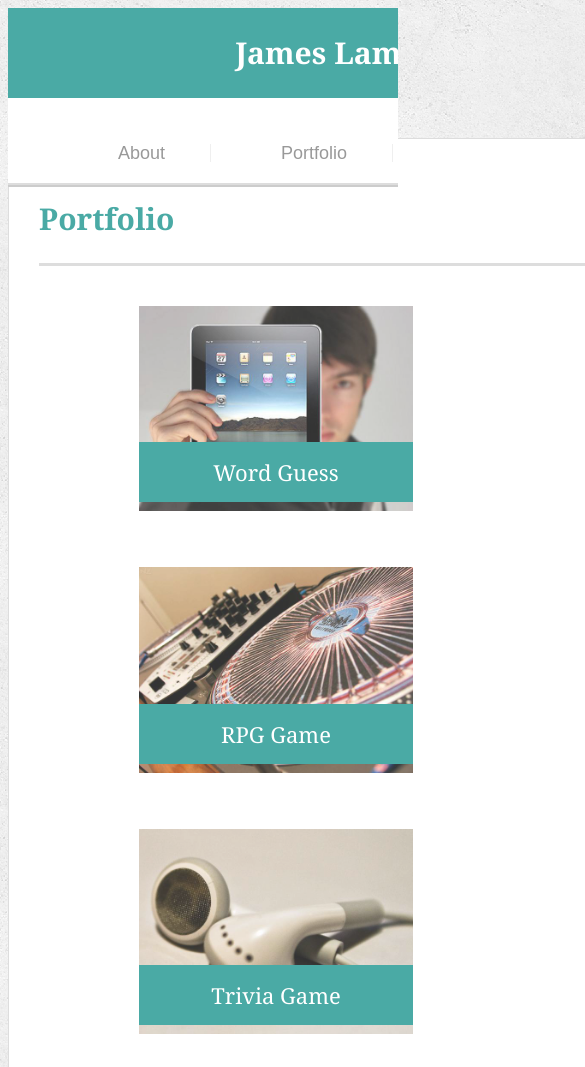
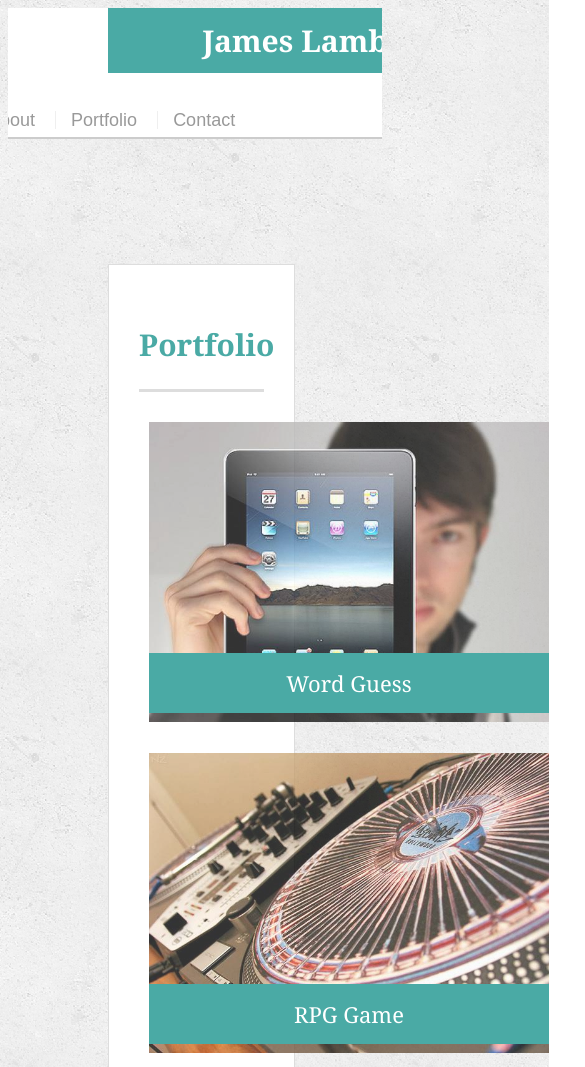
Before and after one commit to ruebush/Responsive-Portfolio, a plain HTML site: page portfolio.html in a window 390 px wide. Shown: the top 1067 px of the page, 585 px wide, since content can reach past the window. Drawn offline with Linux system fonts and the light colour scheme.

Commit message:
updated css @media

```diff
--- a/assets/css/style.css
+++ b/assets/css/style.css
@@ -218,109 +218,132 @@ input[type=submit] {
 
 @media (max-width: 640px) {
 
-	.container {
-		width: 640px;
-	}
-
-	header {
-		border-bottom: none;
+#masthead {
+  position: static;
+  margin: 0 0 10px 0;
 }
 
 #logo {
-		text-align: center;
-		width: 640px;
-	}
-
-
-	nav {
-		background-color: #fff;
-		width: 640px;
-		border-bottom: 2px solid #ddd;
+  width: 100%;
+  height: 65px;
+  line-height: 65px;
+  padding-bottom: 50px;
 }
 
 nav {
-		line-height: 60px;
+  width: 100%;
+  margin: 10px 0 10px 0;
 }
 
-	nav a {
-		margin-left: 40px;
-		padding-left: 70px;
+#main-container {
+  padding-top: 0px;
 }
 
-	.baby {
-		margin-left: 150px;
+.main-section {
+  padding: 15px;
+  width: 95%;
+  margin: 15px 15px 15px 15px;
 }
 
-	p {
-		word-wrap: break-word;
-		margin-top: 20px;
-		display: inline-block;
-	}
-
-	#content {
-		width: 560px;
-		margin-left: 40px;
-		margin-bottom: 30px;
+.auth-image {
+  width: 100%;
+  height: auto;
+  margin-top: 10px;
+  float: left;
+  margin-right: 25px;
 }
 
 .work {
-		margin-left: 100px;
+  width: 100%;
+  margin: 15px 15px 15px 15px;
+}
+
+.work img {
+  width: 95%;
+}
+
+.work h3 {
+  width: 95%;
+}
+
+@media (max-width: 768px) {
+
+  #logo {
+		margin: 0 0 0 20px;
+  }
+
+	nav {
+		margin-top: 30px;
+	}
+
+	#main-container {
+		padding-top: 100px;
+  }
+
+	.main-section {
+		max-width: 95%;
+		padding: 15px;
+		margin: 15px 15px 15px 20px;
+  }
+
+	.auth-image {
+		width: 50%;
+		height: auto;
+		margin-top: 10px;
+		float: left;
+		margin-right: 25px;
+  }
+
+	.work {
+		margin: 15px 15px 15px 35px;
+  }
+
+	.work img {
+		width: 100%;
+	}
+	.work h3 {
+		width: 100%;
 	}
 }
 
-@media (min-width: 768px) and (max-width: 979px) {
-
-	.container {
-		width: 768px;
-	}
-
+@media (max-width: 980px) {
 
  #logo {
-		margin-left: 20px;
+		margin: 0 0 0 100px;
   }
 
 	nav {
-		padding-right: 20px;
+		margin: 30px 50px 0 0;
 	}
 
-	#content {
-		width: 730px;
-		margin-left: 20px;
-		margin-bottom: 30px;
+	#main-container {
+		padding-top: 100px;
   }
 
-	nav {
-		font-size: 16px;
+	.main-section {
+		max-width: 50%;
+		padding: 30px;
+		margin: 15px 15px 15px 100px;
   }
 
+	.auth-image {
+		width: 100%;
+		height: auto;
+		margin-top: 10px;
+		float: left;
+		margin-right: 25px;
   }
 
-@media (min-width: 980px) {
-
-	.container {
-		width: 980px;
+	.work {
+		width: 400px;
+		margin: 10px 10px 10px 10px;
   }
 
-	#logo {
-		margin-left: 80px;
+	.work img {
+		width: 100%;
   }
 
-	nav {
-		padding-right: 80px;
+	.work h3 {
+		width: 100%;
 	}
-
-	.baby {
-		margin-left: 100px;
 }
-
-	p {
-		word-wrap: break-word;
-		margin-top: 20px;
-		display: inline-block;
-	}
-
-#content {
-		width: 470px;
-		margin-left: 80px;
-		margin-bottom: 30px;
-	}
```
Lines whose indentation alone changed are shown as unchanged.
